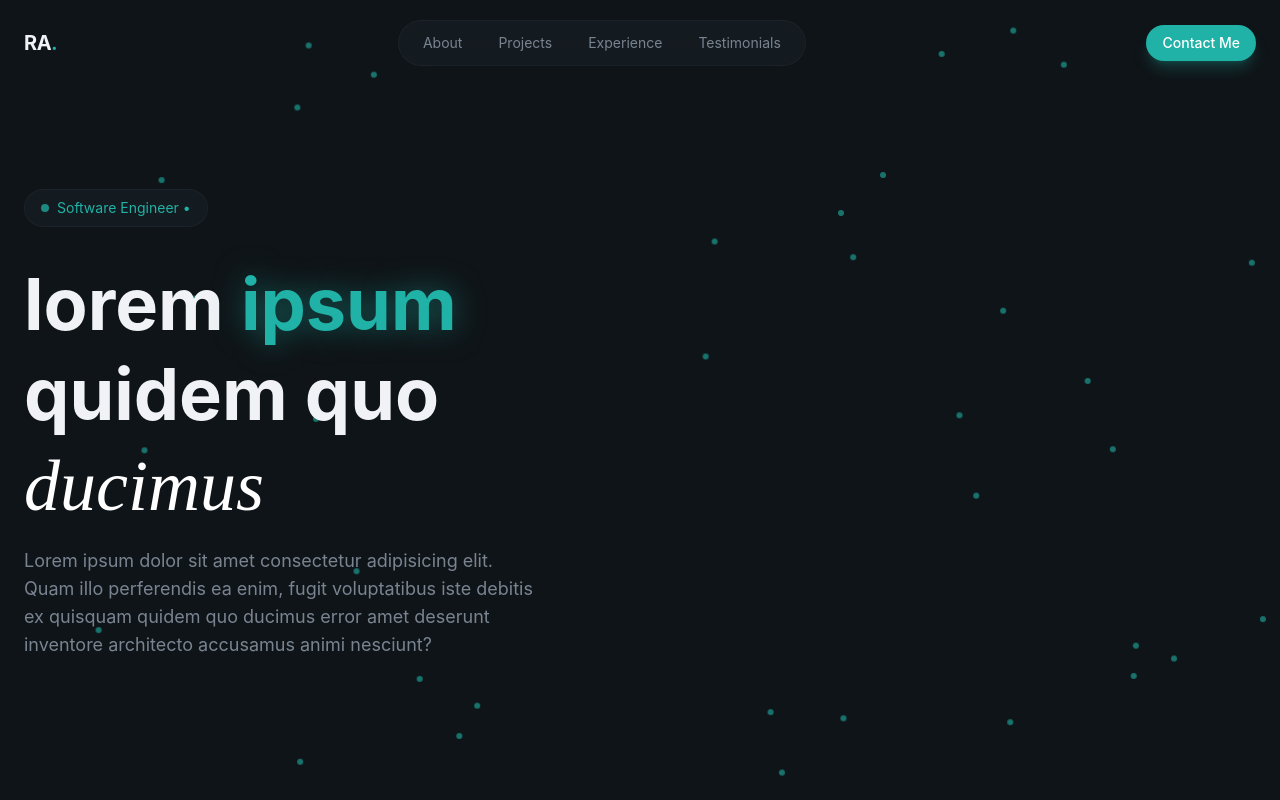
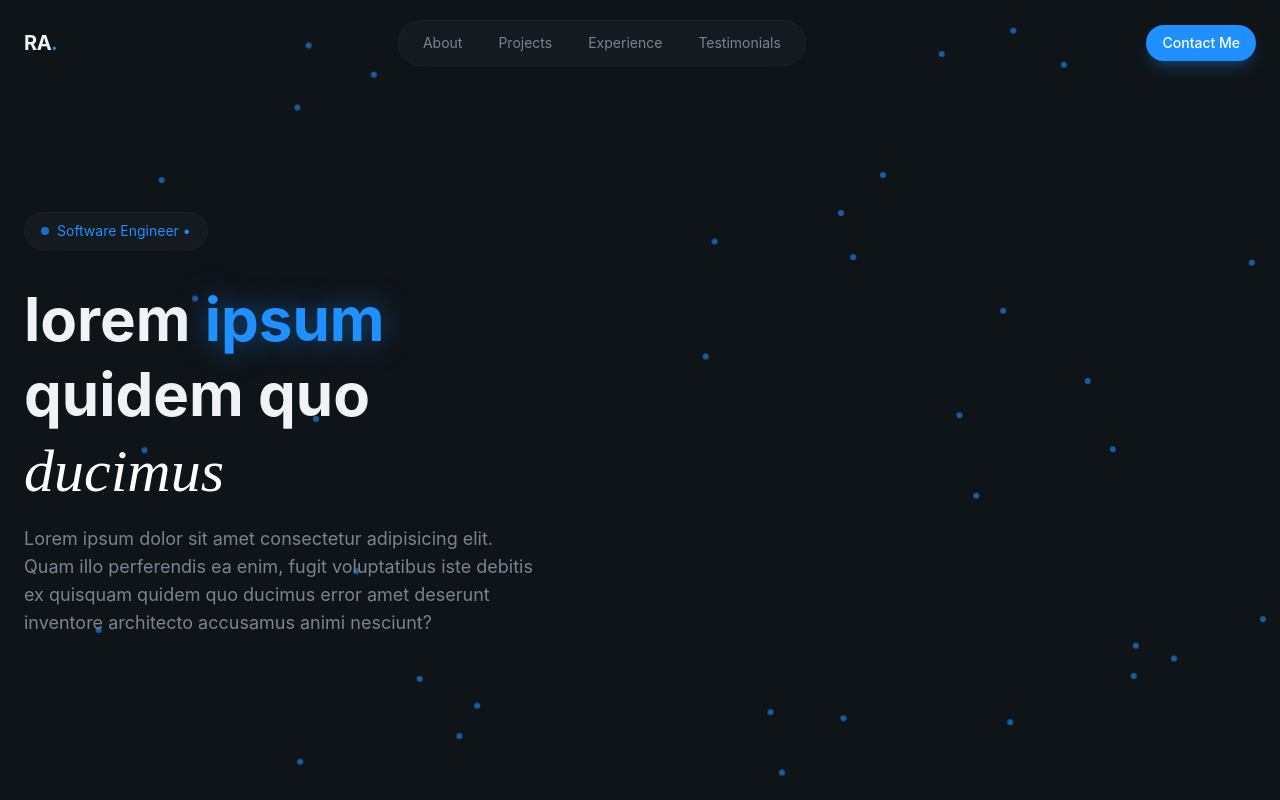
Before and after one commit to rubenaguilardev/portfolio, a React (Vite) app: page / in a window 1280 px wide. Built offline with nearby package versions, Linux system fonts and the light colour scheme.

Commit message:
color update

```diff
--- a/src/index.css
+++ b/src/index.css
@@ -6,8 +6,8 @@
 
   --color-card: #141a1f;
 
-  --color-primary: #20b2a6;
-  --color-primary-foreground: #ffffff;
+  --color-primary: dodgerblue;
+  --color-primary-foreground: #fff;
 
   --color-secondary: #1f2830;
   --color-secondary-foreground: #20b2a6;
--- a/src/sections/Hero.jsx
+++ b/src/sections/Hero.jsx
@@ -6,7 +6,7 @@ const Hero = () => {
                     <div
                         className={`absolute w-1.5 h-1.5 rounded-full opacity-60`}
                         style={{
-                            backgroundColor: "#20B2A6",
+                            backgroundColor: "dodgerblue",
                             left: `${Math.random() * 100}%`,
                             top: `${Math.random() * 100}%`,
                             animation: `slow-drift ${15 + Math.random() * 20}s ease-in-out infinite`,
@@ -19,15 +19,15 @@ const Hero = () => {
             <div className="container mx-auto px-6 pt-32 pb-20 relative z-10">
                 <div className="grid lg:grid-cols-2 gap-12 items-center">
                     <div className="space-y-8">
-                        <div className="animate-fade-in">
-                            <span className="inline-flex items-center gap-2 px-4 py-2 rounded-full glass text-sm text-primary">
+                        <div>
+                            <span className="inline-flex animate-fade-in items-center gap-2 px-4 py-2 rounded-full glass text-sm text-primary">
                                 <span className="w-2 h-2 bg-primary rounded-full animate-pulse"/>
                                     Software Engineer •
                             </span>
                         </div>
 
                         <div className="space-y-4">
-                            <h1 className="text-5xl md:text-6xl lg:text-7xl font-bold leading-tight animate-fade-in animation-delay-100">
+                            <h1 className="text-5xl md:text-6xl font-bold leading-tight animate-fade-in animation-delay-100">
                                 lorem <span className="text-primary glow-text">ipsum</span>
                                 <br />
                                 quidem quo
```
